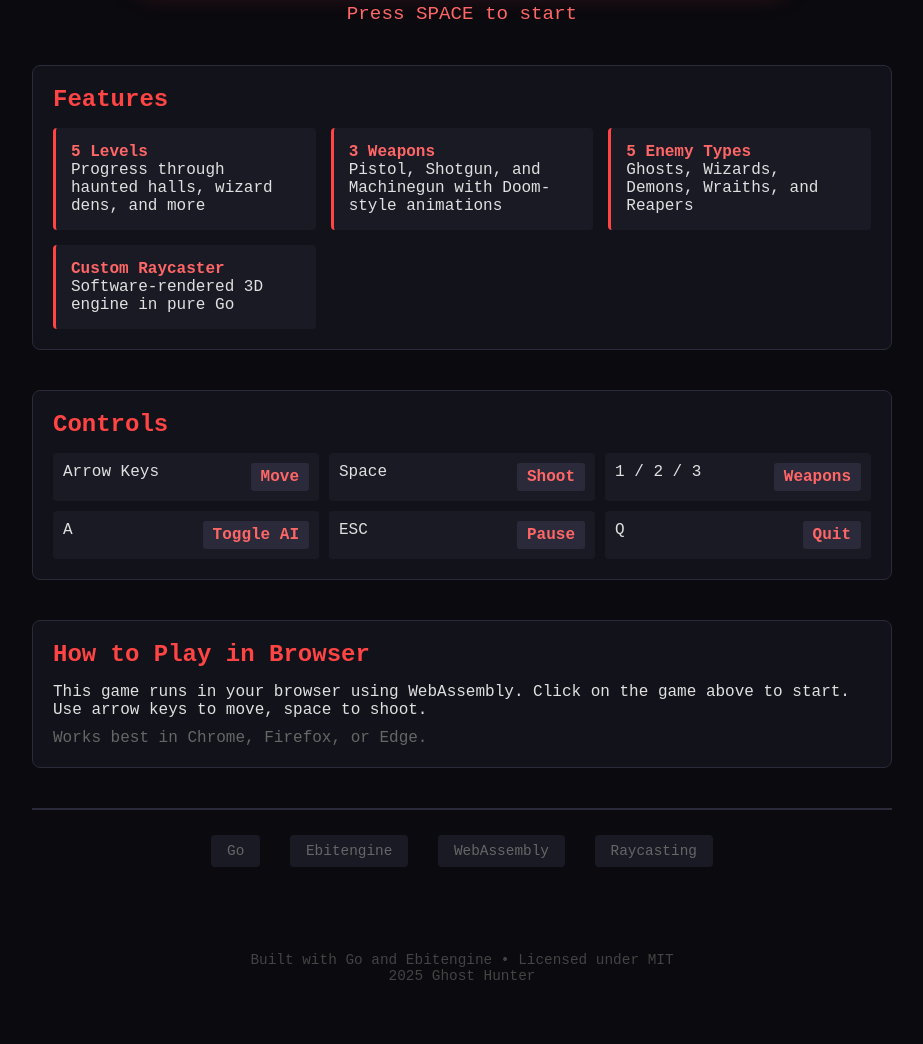
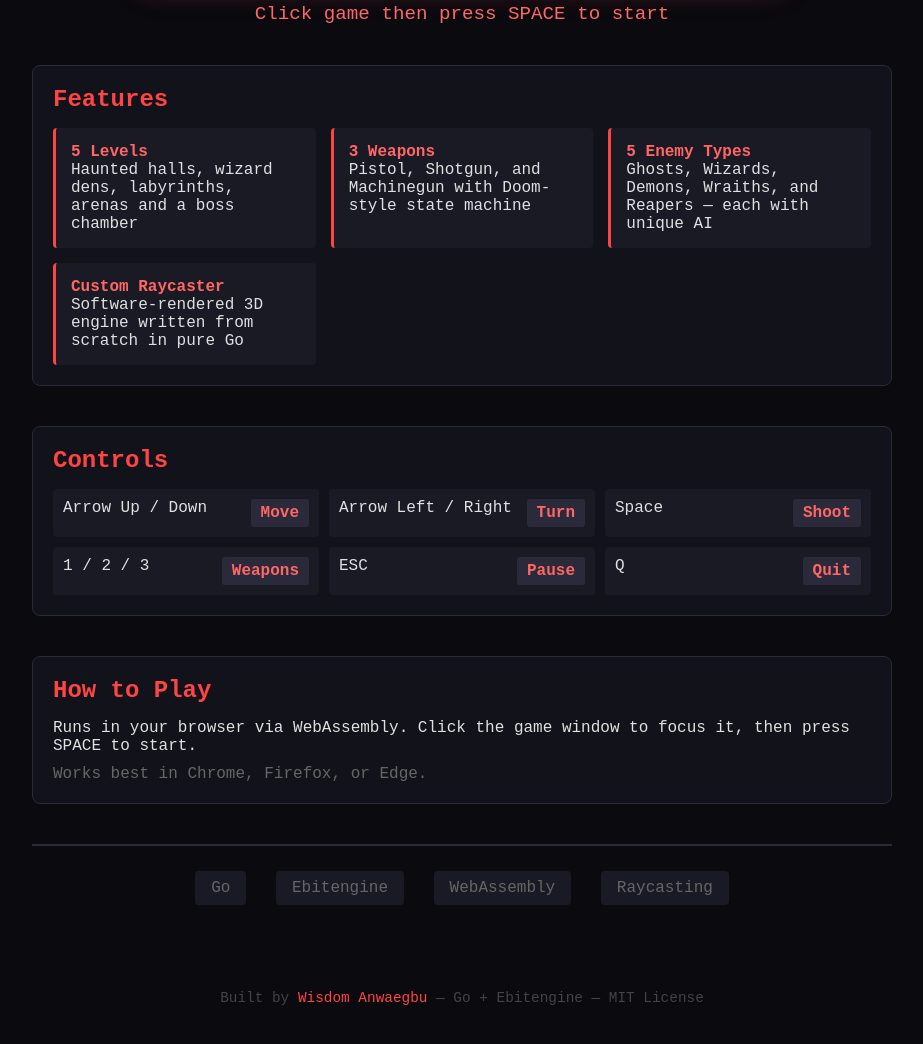
Before and after one commit to chuma-beep/ghosthunter, a plain HTML site: page docs/landing.html in a window 1280 px wide. Shown: the part 616-1660 px from the top of the page, without its empty margins (178-1101 px from the left). Drawn offline with Linux system fonts and the light colour scheme; no server answers.

Commit message:
Update landing and game HTML, rebuild WASM

```diff
--- a/docs/game.html
+++ b/docs/game.html
@@ -1,26 +1,28 @@
 <!DOCTYPE html>
-<html>
+<html lang="en">
 <head>
-        <meta charset="utf-8"/>
+    <meta charset="UTF-8">
     <title>Ghost Hunter</title>
     <style>
-            body {
-                margin: 0;
-                background: #000;
-                display: flex;
-                justify-content: center;
-                align-items: center;
-                height: 100vh;
-            }
+        * { margin: 0; padding: 0; box-sizing: border-box; }
+        body { background: #000; display: flex; align-items: center; justify-content: center; width: 640px; height: 400px; overflow: hidden; }
+        canvas { display: block; }
+        #loading { color: #ff4444; font-family: monospace; font-size: 1.2em; }
     </style>
 </head>
 <body>
-        <canvas id="canvas" width="640" height="400"></canvas>
+    <div id="loading">LOADING...</div>
     <script src="wasm_exec.js"></script>
     <script>
         const go = new Go();
-            WebAssembly.instantiateStreaming(fetch("ghosthunter.wasm"), go.importObject).then((result) => {
+        WebAssembly.instantiateStreaming(
+            fetch("ghosthunter.wasm"),
+            go.importObject
+        ).then(result => {
+            document.getElementById("loading").style.display = "none";
             go.run(result.instance);
+        }).catch(err => {
+            document.getElementById("loading").textContent = "Error: " + err;
         });
     </script>
 </body>
--- a/docs/landing.html
+++ b/docs/landing.html
@@ -5,171 +5,29 @@
     <meta name="viewport" content="width=device-width, initial-scale=1.0">
     <title>Ghost Hunter - Retro FPS</title>
     <style>
-        * {
-            margin: 0;
-            padding: 0;
-            box-sizing: border-box;
-        }
-
-        body {
-            background: #0a0a0f;
-            color: #e0e0e0;
-            font-family: 'Courier New', monospace;
-            min-height: 100vh;
-        }
-
-        .container {
-            max-width: 900px;
-            margin: 0 auto;
-            padding: 20px;
-        }
-
-        header {
-            text-align: center;
-            padding: 30px 0;
-            border-bottom: 2px solid #2a2a3a;
-        }
-
-        h1 {
-            font-size: 3em;
-            color: #ff4444;
-            text-shadow: 0 0 20px #ff0000;
-            margin-bottom: 10px;
-            letter-spacing: 4px;
-        }
-
-        .subtitle {
-            color: #888;
-            font-size: 1.1em;
-        }
-
-        .game-container {
-            margin: 30px 0;
-            text-align: center;
-        }
-
-        .game-frame {
-            display: inline-block;
-            border: 4px solid #2a2a3a;
-            border-radius: 8px;
-            overflow: hidden;
-            box-shadow: 0 0 30px rgba(255, 68, 68, 0.3);
-        }
-
-        iframe {
-            display: block;
-            background: #000;
-        }
-
-        .play-button {
-            display: inline-block;
-            margin-top: 15px;
-            padding: 15px 40px;
-            background: #ff4444;
-            color: white;
-            text-decoration: none;
-            font-size: 1.2em;
-            border-radius: 4px;
-            cursor: pointer;
-            border: none;
-            font-family: inherit;
-        }
-
-        .play-button:hover {
-            background: #ff6666;
-            box-shadow: 0 0 20px rgba(255, 68, 68, 0.5);
-        }
-
-        .section {
-            margin: 40px 0;
-            padding: 20px;
-            background: #12121a;
-            border-radius: 8px;
-            border: 1px solid #2a2a3a;
-        }
-
-        h2 {
-            color: #ff4444;
-            margin-bottom: 15px;
-            font-size: 1.5em;
-        }
-
-        .features {
-            display: grid;
-            grid-template-columns: repeat(auto-fit, minmax(250px, 1fr));
-            gap: 15px;
-            margin-top: 15px;
-        }
-
-        .feature {
-            padding: 15px;
-            background: #1a1a25;
-            border-radius: 4px;
-            border-left: 3px solid #ff4444;
-        }
-
-        .feature strong {
-            color: #ff6666;
-        }
-
-        .controls {
-            display: grid;
-            grid-template-columns: repeat(auto-fit, minmax(200px, 1fr));
-            gap: 10px;
-            margin-top: 15px;
-        }
-
-        .control {
-            display: flex;
-            justify-content: space-between;
-            padding: 10px;
-            background: #1a1a25;
-            border-radius: 4px;
-        }
-
-        .key {
-            background: #2a2a3a;
-            padding: 5px 10px;
-            border-radius: 3px;
-            color: #ff6666;
-            font-weight: bold;
-        }
-
-        .tech-stack {
-            text-align: center;
-            margin-top: 40px;
-            padding: 20px;
-            border-top: 2px solid #2a2a3a;
-        }
-
-        .tech-stack span {
-            display: inline-block;
-            margin: 5px 10px;
-            padding: 8px 16px;
-            background: #1a1a25;
-            border-radius: 4px;
-            color: #666;
-            font-size: 0.9em;
-        }
-
-        footer {
-            text-align: center;
-            margin-top: 40px;
-            padding: 20px;
-            color: #444;
-            font-size: 0.9em;
-        }
-
-        .start-prompt {
-            color: #ff6666;
-            font-size: 1.2em;
-            margin-top: 10px;
-            animation: blink 1s infinite;
-        }
-
-        @keyframes blink {
-            50% { opacity: 0.5; }
-        }
+        * { margin: 0; padding: 0; box-sizing: border-box; }
+        body { background: #0a0a0f; color: #e0e0e0; font-family: 'Courier New', monospace; min-height: 100vh; }
+        .container { max-width: 900px; margin: 0 auto; padding: 20px; }
+        header { text-align: center; padding: 30px 0; border-bottom: 2px solid #2a2a3a; }
+        h1 { font-size: 3em; color: #ff4444; text-shadow: 0 0 20px #ff0000; margin-bottom: 10px; letter-spacing: 4px; }
+        .subtitle { color: #888; font-size: 1.1em; }
+        .game-container { margin: 30px 0; text-align: center; }
+        .game-frame { display: inline-block; border: 4px solid #2a2a3a; border-radius: 8px; overflow: hidden; box-shadow: 0 0 30px rgba(255,68,68,0.3); }
+        iframe { display: block; background: #000; }
+        .start-prompt { color: #ff6666; font-size: 1.2em; margin-top: 10px; animation: blink 1s infinite; }
+        @keyframes blink { 50% { opacity: 0.5; } }
+        .section { margin: 40px 0; padding: 20px; background: #12121a; border-radius: 8px; border: 1px solid #2a2a3a; }
+        h2 { color: #ff4444; margin-bottom: 15px; font-size: 1.5em; }
+        .features { display: grid; grid-template-columns: repeat(auto-fit, minmax(250px, 1fr)); gap: 15px; margin-top: 15px; }
+        .feature { padding: 15px; background: #1a1a25; border-radius: 4px; border-left: 3px solid #ff4444; }
+        .feature strong { color: #ff6666; }
+        .controls { display: grid; grid-template-columns: repeat(auto-fit, minmax(200px, 1fr)); gap: 10px; margin-top: 15px; }
+        .control { display: flex; justify-content: space-between; padding: 10px; background: #1a1a25; border-radius: 4px; }
+        .key { background: #2a2a3a; padding: 5px 10px; border-radius: 3px; color: #ff6666; font-weight: bold; }
+        .tech-stack { text-align: center; margin-top: 40px; padding: 20px; border-top: 2px solid #2a2a3a; }
+        .tech-stack span { display: inline-block; margin: 5px 10px; padding: 8px 16px; background: #1a1a25; border-radius: 4px; color: #666; }
+        footer { text-align: center; margin-top: 40px; padding: 20px; color: #444; font-size: 0.9em; }
+        footer a { color: #ff4444; text-decoration: none; }
     </style>
 </head>
 <body>
@@ -181,49 +39,37 @@
 
         <div class="game-container">
             <div class="game-frame">
-                <iframe src="game.html" width="640" height="400" allow="autoplay"></iframe>
+                <iframe id="gameFrame" src="game.html" width="640" height="400" allow="autoplay; pointer-lock" sandbox="allow-scripts allow-same-origin"></iframe>
             </div>
-            <p class="start-prompt">Press SPACE to start</p>
+            <p class="start-prompt">Click game then press SPACE to start</p>
         </div>
 
         <div class="section">
             <h2>Features</h2>
             <div class="features">
-                <div class="feature">
-                    <strong>5 Levels</strong><br>
-                    Progress through haunted halls, wizard dens, and more
-                </div>
-                <div class="feature">
-                    <strong>3 Weapons</strong><br>
-                    Pistol, Shotgun, and Machinegun with Doom-style animations
-                </div>
-                <div class="feature">
-                    <strong>5 Enemy Types</strong><br>
-                    Ghosts, Wizards, Demons, Wraiths, and Reapers
-                </div>
-                <div class="feature">
-                    <strong>Custom Raycaster</strong><br>
-                    Software-rendered 3D engine in pure Go
-                </div>
+                <div class="feature"><strong>5 Levels</strong><br>Haunted halls, wizard dens, labyrinths, arenas and a boss chamber</div>
+                <div class="feature"><strong>3 Weapons</strong><br>Pistol, Shotgun, and Machinegun with Doom-style state machine</div>
+                <div class="feature"><strong>5 Enemy Types</strong><br>Ghosts, Wizards, Demons, Wraiths, and Reapers — each with unique AI</div>
+                <div class="feature"><strong>Custom Raycaster</strong><br>Software-rendered 3D engine written from scratch in pure Go</div>
             </div>
         </div>
 
         <div class="section">
             <h2>Controls</h2>
             <div class="controls">
-                <div class="control"><span>Arrow Keys</span><span class="key">Move</span></div>
+                <div class="control"><span>Arrow Up / Down</span><span class="key">Move</span></div>
+                <div class="control"><span>Arrow Left / Right</span><span class="key">Turn</span></div>
                 <div class="control"><span>Space</span><span class="key">Shoot</span></div>
                 <div class="control"><span>1 / 2 / 3</span><span class="key">Weapons</span></div>
-                <div class="control"><span>A</span><span class="key">Toggle AI</span></div>
                 <div class="control"><span>ESC</span><span class="key">Pause</span></div>
                 <div class="control"><span>Q</span><span class="key">Quit</span></div>
             </div>
         </div>
 
         <div class="section">
-            <h2>How to Play in Browser</h2>
-            <p>This game runs in your browser using WebAssembly. Click on the game above to start. Use arrow keys to move, space to shoot.</p>
-            <p style="margin-top: 10px; color: #666;">Works best in Chrome, Firefox, or Edge.</p>
+            <h2>How to Play</h2>
+            <p>Runs in your browser via WebAssembly. Click the game window to focus it, then press SPACE to start.</p>
+            <p style="margin-top:10px;color:#666">Works best in Chrome, Firefox, or Edge.</p>
         </div>
 
         <div class="tech-stack">
@@ -234,8 +80,7 @@
         </div>
 
         <footer>
-            <p>Built with Go and Ebitengine • Licensed under MIT</p>
-            <p>2025 Ghost Hunter</p>
+            <p>Built by <a href="https://github.com/chuma-beep">Wisdom Anwaegbu</a> &mdash; Go + Ebitengine &mdash; MIT License</p>
         </footer>
     </div>
 </body>
```
Lines whose indentation alone changed are shown as unchanged.
